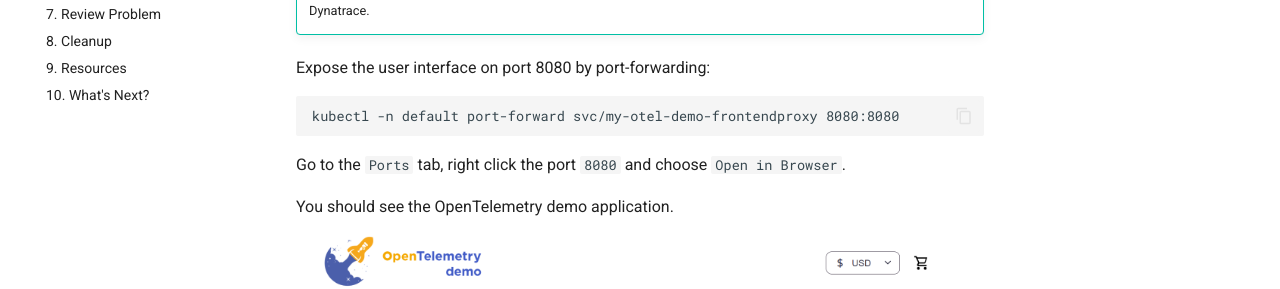
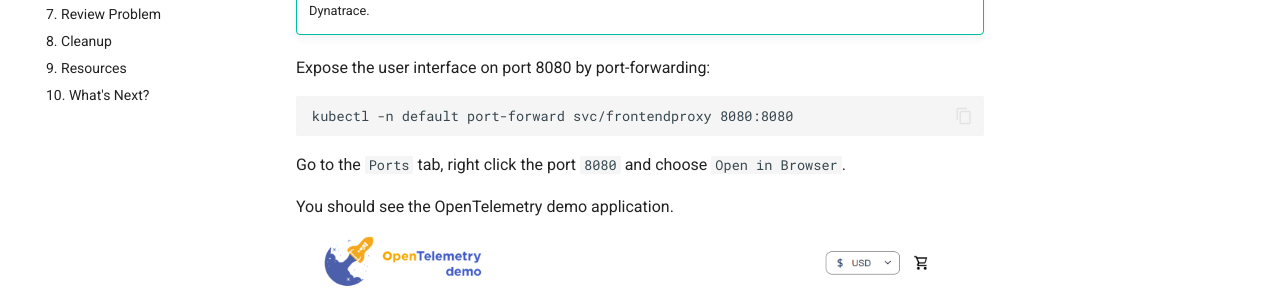
Before and after one commit to Dynatrace/obslab-log-problem-detection, an MkDocs documentation site: the page built from docs/access-ui.md, in a window 1280 px wide and 1063 px high. Shown: the part 304-593 px from the top of the window. Built offline with MkDocs 1.6.1 and Material for MkDocs 9.7.7, drawn with Linux system fonts in a browser that asks for light colours; comment, search, counter and statistics services are not loaded.

Commit message:
update svc name

````diff
--- a/docs/access-ui.md
+++ b/docs/access-ui.md
@@ -8,7 +8,7 @@
 Expose the user interface on port 8080 by port-forwarding:
 
 ```
-kubectl -n default port-forward svc/my-otel-demo-frontendproxy 8080:8080
+kubectl -n default port-forward svc/frontendproxy 8080:8080
 ```
 
 Go to the `Ports` tab, right click the port `8080` and choose `Open in Browser`.
````
